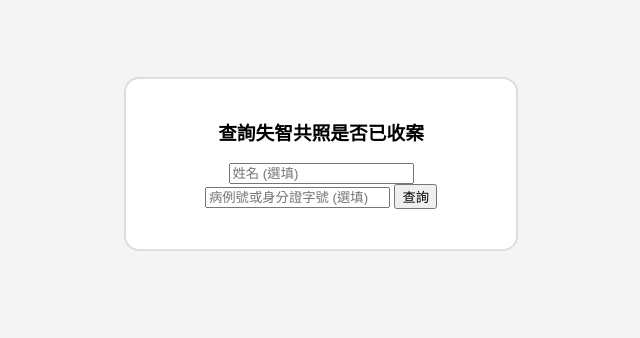
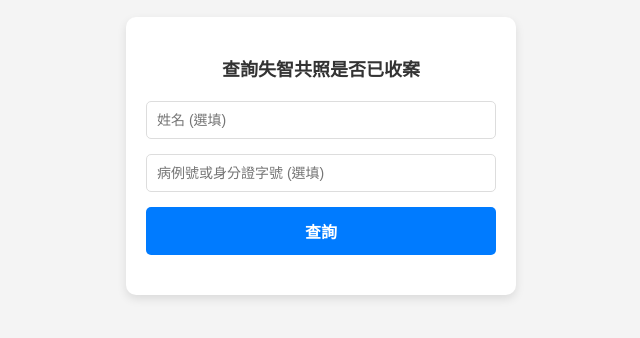
Before and after one commit to 91122209/KMUH51040, a website: page index.html in a window 1280 px wide. Shown: the part 244-582 px from the top of the page, without its empty margins (319-959 px from the left). Drawn offline with Linux system fonts and the light colour scheme.

Commit message:
Update index.html

```diff
--- a/index.html
+++ b/index.html
@@ -5,31 +5,74 @@
     <meta name="viewport" content="width=device-width, initial-scale=1.0">
     <title>查詢失智共照是否已收案</title>
     <style>
-        /* 簡化樣式代碼 */
         body {
             font-family: Arial, sans-serif;
+            margin: 0;
             display: flex;
             justify-content: center;
             align-items: center;
             height: 100vh;
             background-color: #f4f4f4;
         }
+
         .window {
             width: 350px;
             padding: 20px;
-            border: 2px solid #ddd;
-            border-radius: 15px;
+            border-radius: 10px;
             background-color: #fff;
+            box-shadow: 0 4px 10px rgba(0, 0, 0, 0.1);
             text-align: center;
         }
+
+        .window h3 {
+            font-size: 18px;
+            margin-bottom: 20px;
+            color: #333;
+        }
+
+        .window input {
+            width: 100%;
+            margin-bottom: 15px;
+            padding: 10px;
+            font-size: 14px;
+            border: 1px solid #ddd;
+            border-radius: 5px;
+            box-sizing: border-box;
+        }
+
+        .window input:focus {
+            outline: none;
+            border-color: #007BFF;
+            box-shadow: 0 0 5px rgba(0, 123, 255, 0.5);
+        }
+
+        .window button {
+            width: 100%;
+            padding: 12px;
+            font-size: 16px;
+            font-weight: bold;
+            color: white;
+            background-color: #007BFF;
+            border: none;
+            border-radius: 5px;
+            cursor: pointer;
+            transition: background-color 0.3s;
+        }
+
+        .window button:hover {
+            background-color: #0056b3;
+        }
+
         .result {
             margin-top: 20px;
             font-size: 14px;
             font-weight: bold;
         }
+
         .result.success {
             color: green;
         }
+
         .result.error {
             color: red;
         }
```
